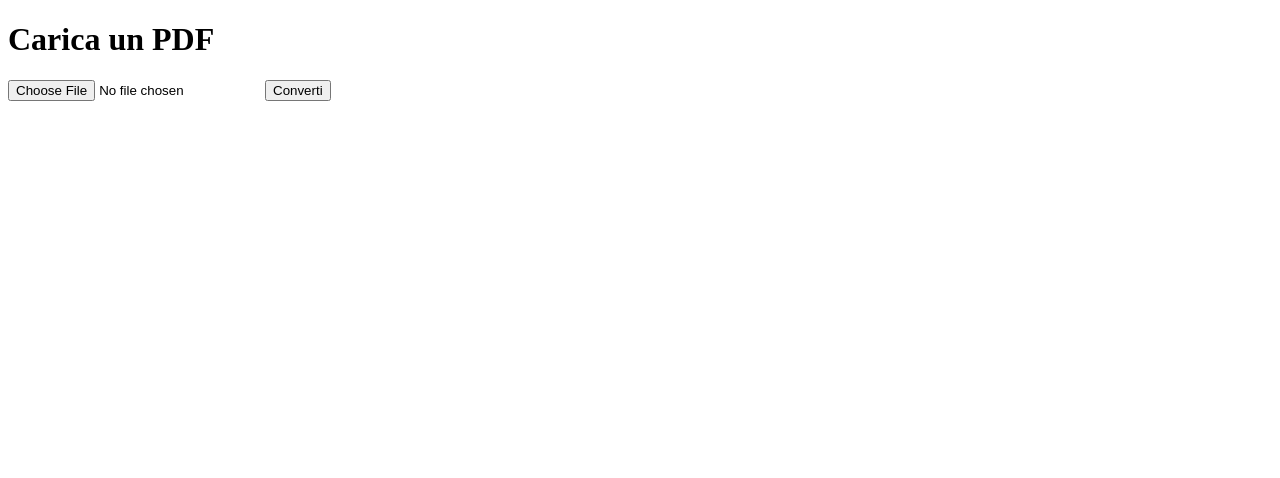
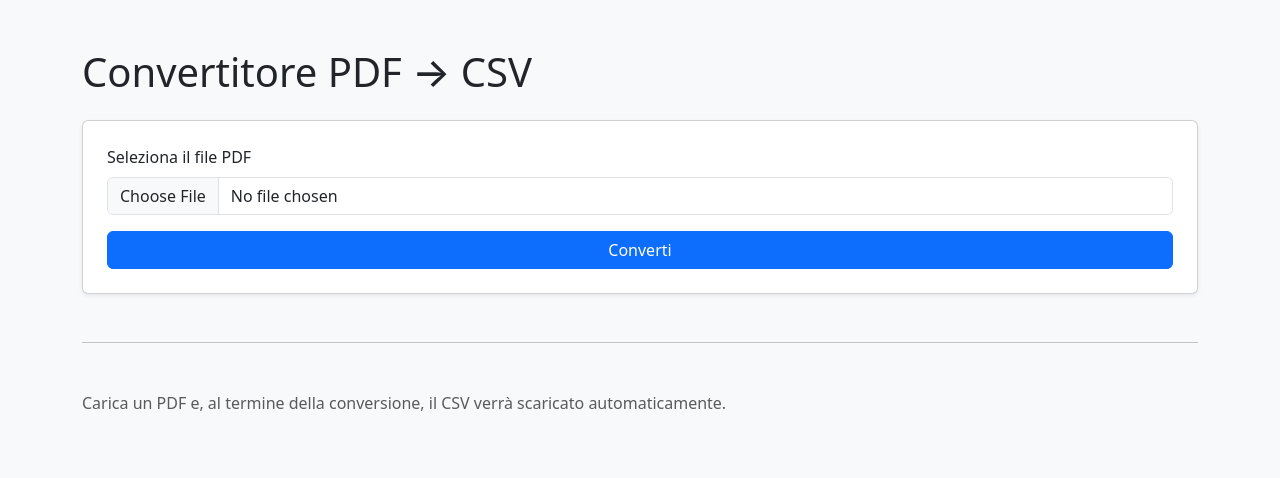
Before and after one commit to Pelmaspa/pdf-to-csv2, a Flask app: page / in a window 1280 px wide. Shown: the top 478 px of the page. Run offline with Flask 3, Linux system fonts and the light colour scheme.

Commit message:
Update index.html

```diff
--- a/templates/index.html
+++ b/templates/index.html
@@ -1,13 +1,39 @@
-<!doctype html>
-<html>
+<!DOCTYPE html>
+<html lang="it">
 <head>
-  <title>PDF to CSV Converter</title>
+  <meta charset="UTF-8">
+  <meta name="viewport" content="width=device-width, initial-scale=1.0">
+  <title>Convertitore PDF in CSV</title>
+  <!-- Bootstrap 5 via CDN per uno stile rapido e mobile‑friendly -->
+  <link href="https://cdn.jsdelivr.net/npm/bootstrap@5.3.3/dist/css/bootstrap.min.css" rel="stylesheet">
 </head>
-<body>
-  <h1>Carica un PDF</h1>
-  <form method="POST" action="/" enctype="multipart/form-data">
-    <input type="file" name="pdf_file" accept=".pdf" required>
-    <button type="submit">Converti</button>
-  </form>
+<body class="bg-light">
+  <div class="container py-5">
+    <h1 class="mb-4">Convertitore PDF → CSV</h1>
+
+    <!-- Messaggi flash da Flask -->
+    {% with messages = get_flashed_messages() %}
+      {% if messages %}
+        <div class="alert alert-danger" role="alert">
+          {% for msg in messages %}
+            <div>{{ msg }}</div>
+          {% endfor %}
+        </div>
+      {% endif %}
+    {% endwith %}
+
+    <!-- Form di upload -->
+    <form action="{{ url_for('index') }}" method="POST" enctype="multipart/form-data" class="card p-4 shadow-sm">
+      <div class="mb-3">
+        <label for="pdf_file" class="form-label">Seleziona il file PDF</label>
+        <input class="form-control" type="file" id="pdf_file" name="pdf_file" accept="application/pdf" required>
+      </div>
+      <button type="submit" class="btn btn-primary">Converti</button>
+    </form>
+
+    <hr class="my-5">
+
+    <p class="text-muted">Carica un PDF e, al termine della conversione, il CSV verrà scaricato automaticamente.</p>
+  </div>
 </body>
 </html>
```
